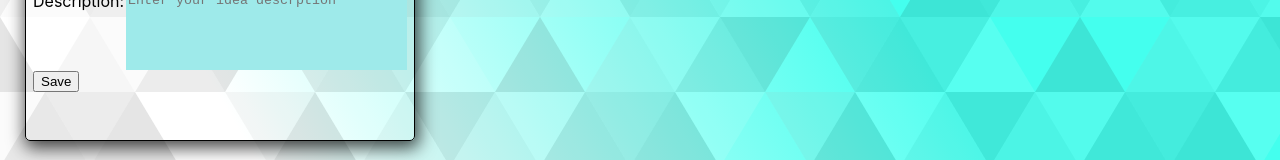
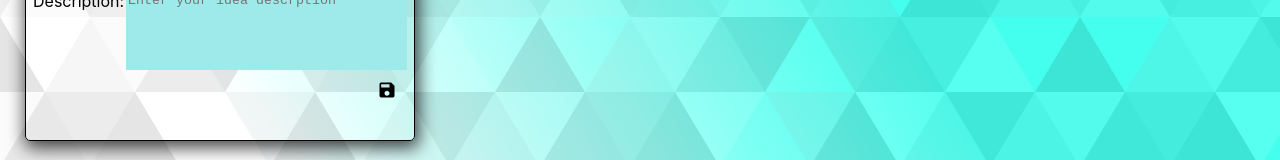
Before and after one commit to Lucky6252/idea-board, a React (Create React App) app: page / in a window 1280 px wide. Shown: the part 283-443 px from the top of the page. Built offline with nearby package versions, Linux system fonts and the light colour scheme.

Commit message:
New buttons and styling

```diff
--- a/src/components/card/card.styles.css
+++ b/src/components/card/card.styles.css
@@ -41,6 +41,7 @@
   color: black;
   width: 20px;
   height: 30px;
+  cursor: pointer;
 }
 
 .btn-container .delete-btn:hover {
@@ -51,6 +52,7 @@
   color: black;
   width: 20px;
   height: 30px;
+  cursor: pointer;
 }
 
 .btn-container .edit-btn:hover {
--- a/src/components/form-card/form-card.component.jsx
+++ b/src/components/form-card/form-card.component.jsx
@@ -1,5 +1,6 @@
 import { useState, useEffect } from "react";
 import "./form-card.styles.css";
+import { MdSave } from "react-icons/md";
 
 const FormCard = (props) => {
   //-------------------declaration of all varriables-----------------------------------------------------------------------------
@@ -78,7 +79,8 @@ const FormCard = (props) => {
         />
       </div>
       <div className="btnContainer">
-        <button type="submit">Save</button>
+        {/* <button type="submit">Save</button> */}
+        <MdSave className="btnSave" onClick={saveIdea}/>
       </div>
       <p style={counterColorChange}>{count}/140</p>
     </form>
--- a/src/components/form-card/form-card.styles.css
+++ b/src/components/form-card/form-card.styles.css
@@ -23,3 +23,21 @@
     background-color:rgb(158, 234, 234);
 
 }
+
+.btnContainer {
+    display: flex;
+    padding: 10px;
+    justify-content: flex-end;
+
+}
+
+.btnSave {
+    align-items: center;
+    width: 20px;
+    height: 20px;
+    cursor: pointer;
+}
+
+.btnSave:hover {
+    color: dimgray;
+}
--- a/src/components/popup/popup.component.jsx
+++ b/src/components/popup/popup.component.jsx
@@ -1,11 +1,13 @@
 import './popup.styles.css'
+import { MdSave } from "react-icons/md";
 
 const Popup = ({ onClose, children }) => {
   return (
     <div className="popup-overlay">
       <div className="popup-content">
         {children}
-        <button onClick={onClose}>Save</button>
+        {/* <button onClick={onClose}>Save</button> */}
+        <MdSave className='btnSave-edit' onClick={onClose}></MdSave>
       </div>
     </div>
   );
--- a/src/components/popup/popup.styles.css
+++ b/src/components/popup/popup.styles.css
@@ -12,10 +12,21 @@
 }
 
 .popup-content {
-  background-color: white;
   padding: 20px;
   border-radius: 8px;
   box-shadow: 0 2px 10px rgba(0, 0, 0, 0.2);
   max-width: 500px;
   text-align: center;
+  background-image: url('../../assets/background/subtle-prism.svg');
 }
+
+.btnSave-edit {
+  width: 20px;
+  height: 40px;
+  padding-top: 8px;
+  cursor: pointer;
+}
+
+.btnSave-edit:hover {
+  color: dimgray;
+}
```
